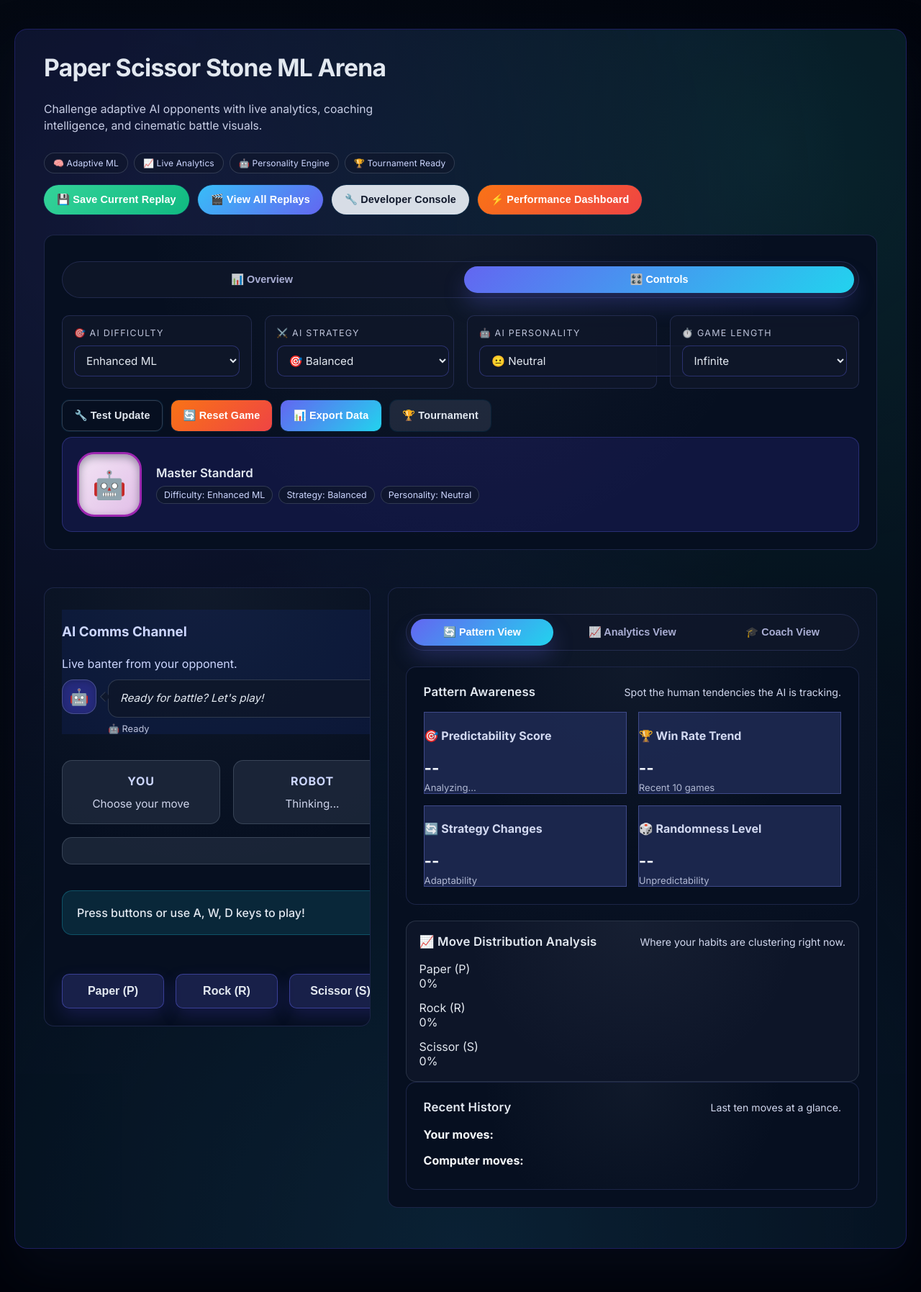
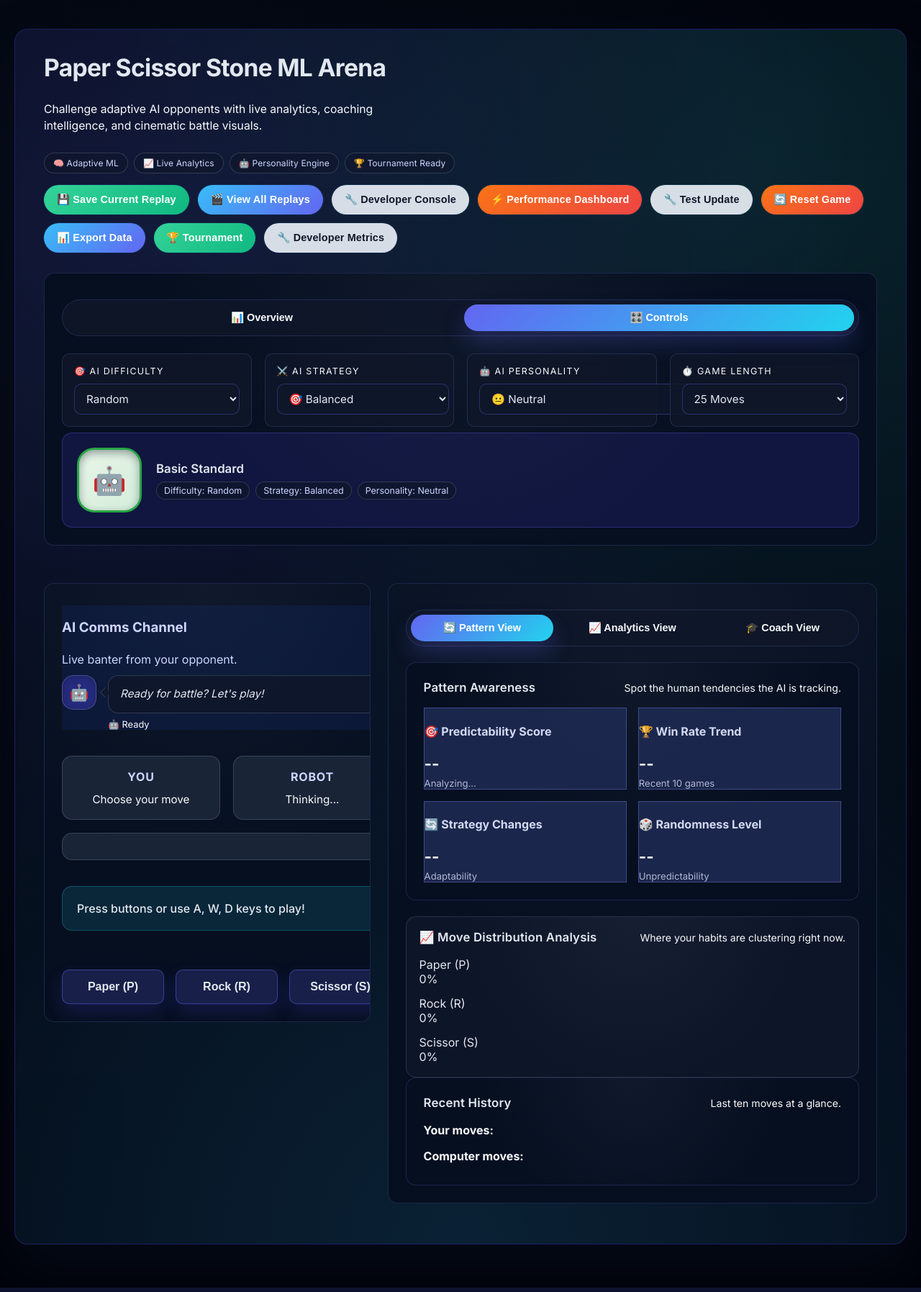
Before and after one commit to leochiang0804/RPS_mind_game, a Flask app: page / in a window 1280 px wide. Shown: the whole page at 72% size. Run offline with Flask 3, Linux system fonts and the light colour scheme.

Commit message:
fixed some layout issues

```diff
--- a/webapp/static/css/experimental-theme.css
+++ b/webapp/static/css/experimental-theme.css
@@ -95,7 +95,7 @@ body.experimental-ui {
 }
 
 .app-subtitle {
-    color: rgba(226, 232, 255, 0.88);
+    color: #f8fafc;
     max-width: 480px;
     line-height: 1.5;
     font-size: 0.98rem;
@@ -203,7 +203,7 @@ body.experimental-ui {
 }
 
 .panel-subtitle {
-    color: rgba(226, 232, 255, 0.92);
+    color: #f8fafc;
     font-size: 0.88rem;
 }
 
@@ -276,7 +276,7 @@ body.experimental-ui {
     font-size: 0.78rem;
     text-transform: uppercase;
     letter-spacing: 0.1em;
-    color: rgba(226, 232, 255, 0.82);
+    color: #f8fafc;
 }
 
 .select-card select {
@@ -682,7 +682,7 @@ body.experimental-ui {
 
 .conversation-meta {
     font-size: 0.8rem;
-    color: rgba(226, 232, 255, 0.82);
+    color: #f8fafc;
 }
 
 .move-panel {
@@ -725,12 +725,12 @@ body.experimental-ui {
 
 .move-visual span {
     font-size: 0.95rem;
-    color: rgba(226, 232, 255, 0.9);
+    color: #f8fafc;
 }
 
 .chart-hint {
     font-size: 0.78rem;
-    color: rgba(226, 232, 255, 0.85);
+    color: #f8fafc;
     text-align: center;
     margin: 0 0 10px 0;
 }
@@ -747,7 +747,7 @@ body.experimental-ui {
 .coach-content {
     font-size: 0.95rem;
     line-height: 1.6;
-    color: rgba(226, 232, 255, 0.9);
+    color: #f8fafc;
 }
 
 .insights-panel {
@@ -758,7 +758,7 @@ body.experimental-ui {
 
 .metric-caption {
     font-size: 0.82rem;
-    color: rgba(226, 232, 255, 0.75);
+    color: #f8fafc;
     margin-top: 6px;
 }
 
@@ -1045,7 +1045,7 @@ body.experimental-ui {
     padding: 10px 18px;
     font-weight: 600;
     font-size: 0.9rem;
-    color: rgba(209, 213, 255, 0.8);
+    color: #f8fafc;
     background: transparent;
     cursor: pointer;
     transition: var(--transition);
@@ -1153,7 +1153,7 @@ body.experimental-ui {
     font-size: 0.82rem;
     text-transform: uppercase;
     letter-spacing: 0.08em;
-    color: rgba(226, 232, 255, 0.7);
+    color: #f8fafc;
     margin: 0;
 }
 
@@ -1178,7 +1178,7 @@ body.experimental-ui {
 
 .overview-card .label {
     font-size: 0.75rem;
-    color: rgba(226, 232, 255, 0.7);
+    color: #f8fafc;
     text-transform: uppercase;
     letter-spacing: 0.05em;
 }
@@ -1191,7 +1191,7 @@ body.experimental-ui {
 
 .overview-card .hint {
     font-size: 0.7rem;
-    color: rgba(226, 232, 255, 0.5);
+    color: #f8fafc;
     font-style: italic;
     margin-top: 2px;
 }
--- a/webapp/templates/index.html
+++ b/webapp/templates/index.html
@@ -25,6 +25,11 @@
                     <button class="pill-button gradient-info" onclick="window.open('/replay/dashboard', '_blank')">🎬 View All Replays</button>
                     <button class="pill-button" onclick="window.open('/developer', '_blank')">🔧 Developer Console</button>
                     <button class="pill-button gradient-danger" onclick="window.open('/performance', '_blank')">⚡ Performance Dashboard</button>
+                    <button class="pill-button outline" onclick="testRobotUpdate()">🔧 Test Update</button>
+                    <button class="pill-button gradient-danger" onclick="resetGame()">🔄 Reset Game</button>
+                    <button class="pill-button gradient-info" onclick="exportAnalytics()">📊 Export Data</button>
+                    <button class="pill-button gradient-success" onclick="showTournamentDashboard()">🏆 Tournament</button>
+                    <button class="pill-button outline" onclick="showDeveloperMetrics()">🔧 Developer Metrics</button>
                 </div>
             </header>
 
@@ -171,17 +176,17 @@
                                     <div class="select-card">
                                         <label for="difficulty">🎯 AI Difficulty</label>
                                         <select id="difficulty" onchange="setDifficulty()">
-                                            <option value="random" {{ 'selected' if default_difficulty == 'random' else '' }}>Random</option>
-                                            <option value="frequency" {{ 'selected' if default_difficulty == 'frequency' else '' }}>Frequency</option>
-                                            <option value="markov" {{ 'selected' if default_difficulty == 'markov' else '' }}>Markov</option>
-                                            <option value="enhanced" {{ 'selected' if default_difficulty == 'enhanced' else '' }}>Enhanced ML</option>
-                                            <option value="lstm" {{ 'selected' if default_difficulty == 'lstm' else '' }}>LSTM Neural</option>
+                                            <option value="random" selected>Random</option>
+                                            <option value="frequency">Frequency</option>
+                                            <option value="markov">Markov</option>
+                                            <option value="enhanced">Enhanced ML</option>
+                                            <option value="lstm">LSTM Neural</option>
                                         </select>
                                     </div>
                                     <div class="select-card">
                                         <label for="strategy">⚔️ AI Strategy</label>
                                         <select id="strategy" onchange="setStrategy()">
-                                            <option value="balanced">🎯 Balanced</option>
+                                            <option value="balanced" selected>🎯 Balanced</option>
                                             <option value="to_win">🗡️ To Win (Aggressive)</option>
                                             <option value="not_to_lose">🛡️ Not to Lose (Defensive)</option>
                                         </select>
@@ -189,7 +194,7 @@
                                     <div class="select-card">
                                         <label for="personality">🤖 AI Personality</label>
                                         <select id="personality" onchange="setPersonality()">
-                                            <option value="neutral">😐 Neutral</option>
+                                            <option value="neutral" selected>😐 Neutral</option>
                                             <option value="berserker">⚔️ The Berserker (Ultra Aggressive)</option>
                                             <option value="guardian">🛡️ The Guardian (Defensive Expert)</option>
                                             <option value="chameleon">🦎 The Chameleon (Adaptive)</option>
@@ -201,22 +206,18 @@
                                     <div class="select-card">
                                         <label for="game-length">⏱️ Game Length</label>
                                         <select id="game-length" onchange="setGameLength()">
-                                            <option value="infinite" selected>Infinite</option>
+                                            <option value="25" selected>25 Moves</option>
                                             <option value="50">50 Moves</option>
                                             <option value="100">100 Moves</option>
                                             <option value="250">250 Moves</option>
                                             <option value="500">500 Moves</option>
                                             <option value="1000">1000 Moves</option>
+                                            <option value="infinite">Infinite</option>
                                         </select>
                                     </div>
                                 </div>
                             </div>
-                            <div class="control-helpers relaxed-controls">
-                                <button class="btn outline" onclick="testRobotUpdate()">🔧 Test Update</button>
-                                <button class="btn destructive" onclick="resetGame()">🔄 Reset Game</button>
-                                <button class="btn primary" onclick="exportAnalytics()">📊 Export Data</button>
-                                <button class="btn" onclick="showTournamentDashboard()">🏆 Tournament</button>
-                            </div>
+                            <!-- Buttons moved to header-actions -->
                             <div id="robot-character-display" class="robot-profile">
                                 <div id="robot-avatar" class="robot-avatar">
                                     <span class="avatar-emoji">🤖</span>
@@ -372,6 +373,7 @@
                                     <div class="charts-grid two-column">
                                         <div class="chart-card">
                                             <h4>Move Distribution</h4>
+                                            <div id="moveDistributionPercentages" class="chart-percentage-display" style="text-align:center; color:#f8fafc; font-size:1.1em; margin-bottom:4px;"></div>
                                             <canvas id="moveDistributionChart"></canvas>
                                         </div>
                                         <div class="chart-card">
@@ -442,8 +444,6 @@
                                     </div>
                                     <div class="advanced-actions">
                                         <button class="btn primary" onclick="exportAnalytics('json')">📄 Export JSON Report</button>
-                                        <button class="btn" onclick="refreshAnalytics()">🔄 Refresh Analytics</button>
-                                        <button class="btn outline" onclick="showDeveloperMetrics()">🔧 Developer Metrics</button>
                                     </div>
                                 </section>
                             </div>
@@ -538,9 +538,9 @@
         console.log('Main page script loading...');
 
         // Global variables (will be updated from dropdown values on page load)
-        let currentDifficulty = 'random';  // Default fallback
-        let currentStrategy = 'balanced';  // Match dropdown default
-        let currentPersonality = 'neutral';  // Match dropdown default
+    let currentDifficulty = 'random';  // Default fallback (mildest)
+    let currentStrategy = 'balanced';  // Default fallback (mildest)
+    let currentPersonality = 'neutral';  // Default fallback (mildest)
 
         // Chart variables
         let moveDistributionChart = null;
@@ -1156,6 +1156,7 @@
         }
 
         function updateUI(data) {
+            if (isGameFrozen) return;
             console.log('Updating UI with:', data);
 
             // Safely get the last human move
@@ -1762,6 +1763,7 @@
         }
 
         function updateAnalyticsDashboard(data, insights) {
+            if (isGameFrozen) return;
             if (!data.human_history || data.human_history.length === 0) return;
 
             // Check if game has ended based on round limit
@@ -2101,7 +2103,11 @@
                             maintainAspectRatio: false,
                             plugins: {
                                 legend: {
-                                    position: 'bottom'
+                                    position: 'bottom',
+                                    labels: {
+                                        color: '#f8fafc',
+                                        font: { weight: 'bold', size: 13 }
+                                    }
                                 }
                             }
                         }
@@ -2134,9 +2140,21 @@
                                     beginAtZero: true,
                                     max: 100,
                                     ticks: {
+                                        color: '#f8fafc',
                                         callback: function(value) {
                                             return value + '%';
                                         }
+                                    },
+                                    grid: {
+                                        color: 'rgba(248,250,252,0.12)'
+                                    }
+                                },
+                                x: {
+                                    ticks: {
+                                        color: '#f8fafc'
+                                    },
+                                    grid: {
+                                        color: 'rgba(248,250,252,0.08)'
                                     }
                                 }
                             },
@@ -2237,7 +2255,8 @@
                                         padding: 10,
                                         font: {
                                             size: 11
-                                        }
+                                        },
+                                        color: '#f8fafc'
                                     }
                                 }
                             },
@@ -2246,25 +2265,39 @@
                                     display: true,
                                     title: {
                                         display: true,
-                                        text: 'Move Number'
+                                        text: 'Move Number',
+                                        color: '#f8fafc',
+                                        font: { weight: 'bold' }
+                                    },
+                                    ticks: {
+                                        color: '#f8fafc'
+                                    },
+                                    grid: {
+                                        color: 'rgba(248,250,252,0.08)'
                                     }
                                 },
                                 y: {
                                     display: true,
                                     title: {
                                         display: true,
-                                        text: 'Moves'
+                                        text: 'Moves',
+                                        color: '#f8fafc',
+                                        font: { weight: 'bold' }
                                     },
                                     min: -0.5,
                                     max: 2.5,
                                     ticks: {
                                         stepSize: 1,
+                                        color: '#f8fafc',
                                         callback: function(value) {
                                             if (value === 0) return 'S';
                                             if (value === 1) return 'R';
                                             if (value === 2) return 'P';
                                             return '';
                                         }
+                                    },
+                                    grid: {
+                                        color: 'rgba(248,250,252,0.12)'
                                     }
                                 }
                             }
@@ -2323,15 +2356,29 @@
                             plugins: {
                                 legend: {
                                     display: true,
-                                    position: 'bottom'
+                                    position: 'bottom',
+                                    labels: {
+                                        color: '#f8fafc',
+                                        font: { weight: 'bold', size: 13 }
+                                    }
                                 }
                             },
                             scales: {
                                 r: {
                                     beginAtZero: true,
                                     max: 100,
+                                    pointLabels: {
+                                        color: '#f8fafc',
+                                        font: { weight: 'bold', size: 13 }
+                                    },
+                                    angleLines: {
+                                        color: 'rgba(248,250,252,0.12)'
+                                    },
+                                    grid: {
+                                        color: 'rgba(248,250,252,0.12)'
+                                    },
                                     ticks: {
-                                        stepSize: 20
+                                        display: false
                                     }
                                 }
                             }
@@ -2364,21 +2411,34 @@
                                 y: {
                                     title: {
                                         display: true,
-                                        text: 'Score Difference (You - AI)'
+                                        text: 'Score Difference (You - AI)',
+                                        color: '#f8fafc',
+                                        font: { weight: 'bold' }
+                                    },
+                                    ticks: {
+                                        color: '#f8fafc'
                                     },
                                     grid: {
                                         color: function(context) {
                                             if (context.tick.value === 0) {
-                                                return '#666'; // Highlight zero line
+                                                return '#f8fafc';
                                             }
-                                            return '#333';
+                                            return 'rgba(248,250,252,0.12)';
                                         }
                                     }
                                 },
                                 x: {
                                     title: {
                                         display: true,
-                                        text: 'Round Number'
+                                        text: 'Round Number',
+                                        color: '#f8fafc',
+                                        font: { weight: 'bold' }
+                                    },
+                                    ticks: {
+                                        color: '#f8fafc'
+                                    },
+                                    grid: {
+                                        color: 'rgba(248,250,252,0.08)'
                                     }
                                 }
                             },
@@ -2450,7 +2510,8 @@
                                     labels: {
                                         usePointStyle: true,
                                         padding: 10,
-                                        font: { size: 10 }
+                                        font: { size: 10 },
+                                        color: '#f8fafc'
                                     }
                                 }
                             },
@@ -2458,7 +2519,15 @@
                                 x: {
                                     title: {
                                         display: true,
-                                        text: 'Move Number'
+                                        text: 'Move Number',
+                                        color: '#f8fafc',
+                                        font: { weight: 'bold' }
+                                    },
+                                    ticks: {
+                                        color: '#f8fafc'
+                                    },
+                                    grid: {
+                                        color: 'rgba(248,250,252,0.08)'
                                     }
                                 },
                                 y: {
@@ -2466,7 +2535,15 @@
                                     max: 1,
                                     title: {
                                         display: true,
-                                        text: 'Confidence'
+                                        text: 'Confidence',
+                                        color: '#f8fafc',
+                                        font: { weight: 'bold' }
+                                    },
+                                    ticks: {
+                                        color: '#f8fafc'
+                                    },
+                                    grid: {
+                                        color: 'rgba(248,250,252,0.12)'
                                     }
                                 }
                             }
@@ -2483,6 +2560,7 @@
         let lastChartData = null;
 
         function updateCharts(data) {
+            if (isGameFrozen) return;
             if (!data.human_history || data.human_history.length === 0) return;
 
             try {
@@ -2493,9 +2571,21 @@
                     const paperCount = history.filter(m => m === 'paper').length;
                     const stoneCount = history.filter(m => m === 'stone').length;
                     const scissorCount = history.filter(m => m === 'scissor').length;
-
+                    const total = paperCount + stoneCount + scissorCount;
+                    let paperPct = 0, stonePct = 0, scissorPct = 0;
+                    if (total > 0) {
+                        paperPct = ((paperCount / total) * 100).toFixed(1);
+                        stonePct = ((stoneCount / total) * 100).toFixed(1);
+                        scissorPct = ((scissorCount / total) * 100).toFixed(1);
+                    }
+                    // Update the chart
                     moveDistributionChart.data.datasets[0].data = [paperCount, stoneCount, scissorCount];
                     moveDistributionChart.update('none'); // No animation for performance
+                    // Update the percentage display above the chart
+                    const pctDiv = document.getElementById('moveDistributionPercentages');
+                    if (pctDiv) {
+                        pctDiv.innerHTML = `Paper: <b>${paperPct}%</b> &nbsp; | &nbsp; Rock: <b>${stonePct}%</b> &nbsp; | &nbsp; Scissor: <b>${scissorPct}%</b>`;
+                    }
                 }
 
                 // Update Win Rate Trend Chart
```
